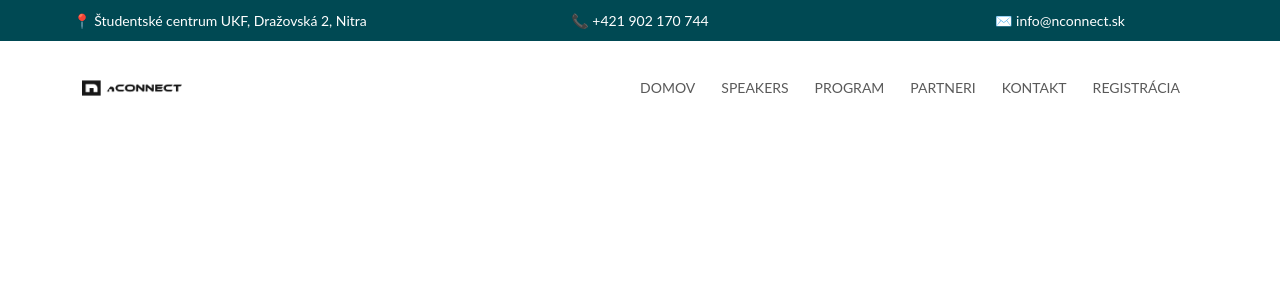
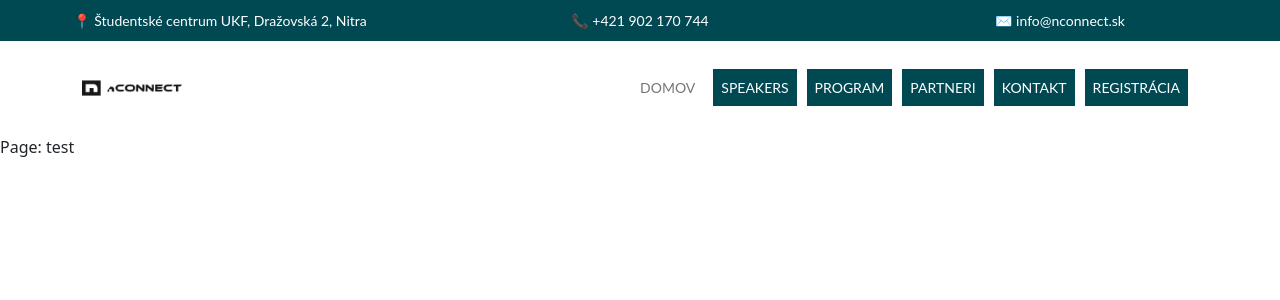
Before and after one commit to br0kenpixel/nconnect-fe2, a Nuxt app: page /test in a window 1280 px wide. Shown: the top 300 px of the page. Built offline with nearby package versions, Linux system fonts and the light colour scheme.

Commit message:
finish navbar

```diff
--- a/components/Navbar.vue
+++ b/components/Navbar.vue
@@ -1,11 +1,11 @@
 <script lang="ts" setup>
 const links = [
     { name: "Domov", target: "index" },
-    { name: "Speakers", target: "index" },
-    { name: "Program", target: "index" },
-    { name: "Partneri", target: "index" },
-    { name: "Kontakt", target: "index" },
-    { name: "Registrácia", target: "index" },
+    { name: "Speakers", target: "test" },
+    { name: "Program", target: "test" },
+    { name: "Partneri", target: "test" },
+    { name: "Kontakt", target: "test" },
+    { name: "Registrácia", target: "test" },
 ];
 </script>
 
@@ -24,7 +24,7 @@ const links = [
                     <li class="nav-item" v-for="page in links">
                         <NuxtLink class="nav-link link-button"
                             :class="['nav-link', $route.name === page.target ? 'active' : '', $route.name === page.target ? 'link-button-active' : '']"
-                            :href="{ name: page.target }">{{ page.name }}</NuxtLink>
+                            :to="{ name: page.target }">{{ page.name }}</NuxtLink>
                     </li>
                 </ul>
             </div>
@@ -38,6 +38,12 @@ const links = [
     font-family: 'Lato', sans-serif;
     margin-right: 10px;
     font-size: 14px;
+    color: #777777;
+}
+
+.link-button:hover {
+    background: #004953;
+    color: white;
 }
 
 .link-button-active {
--- /dev/null
+++ b/pages/test.vue
@@ -0,0 +1,9 @@
+<script lang="ts" setup></script>
+
+<template>
+  <div>
+    Page: test
+  </div>
+</template>
+
+<style scoped></style>
```
